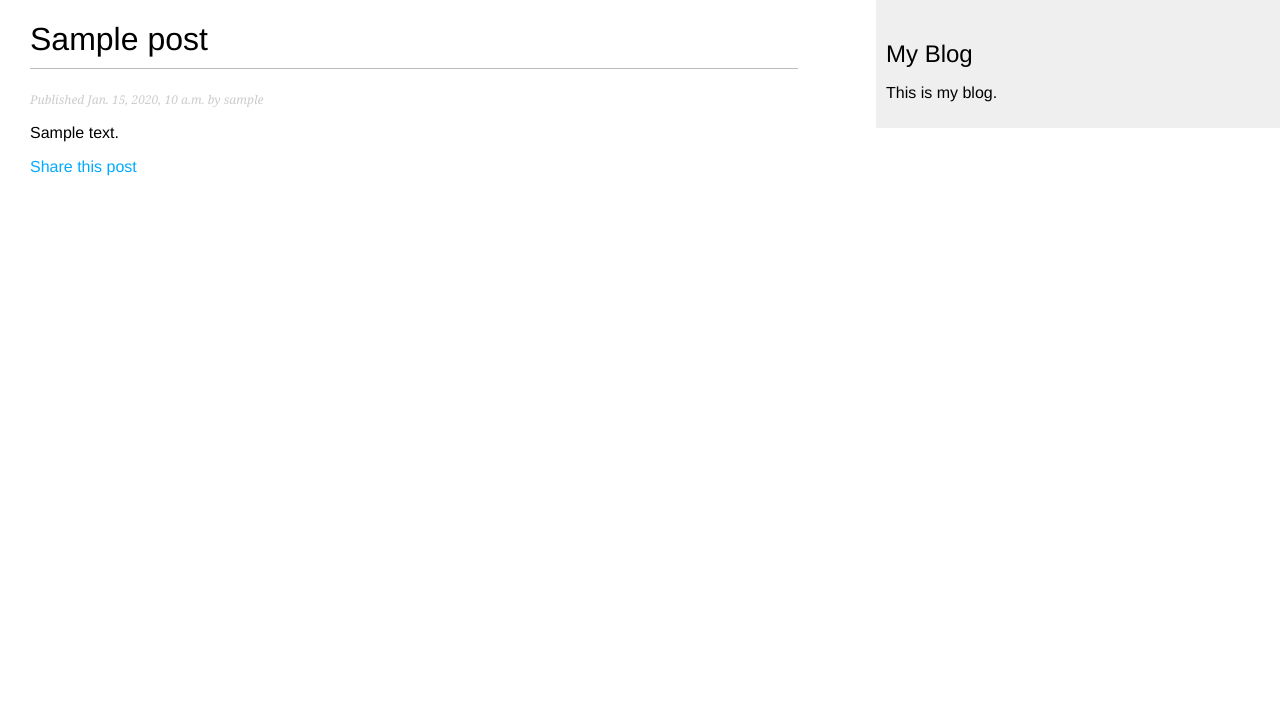
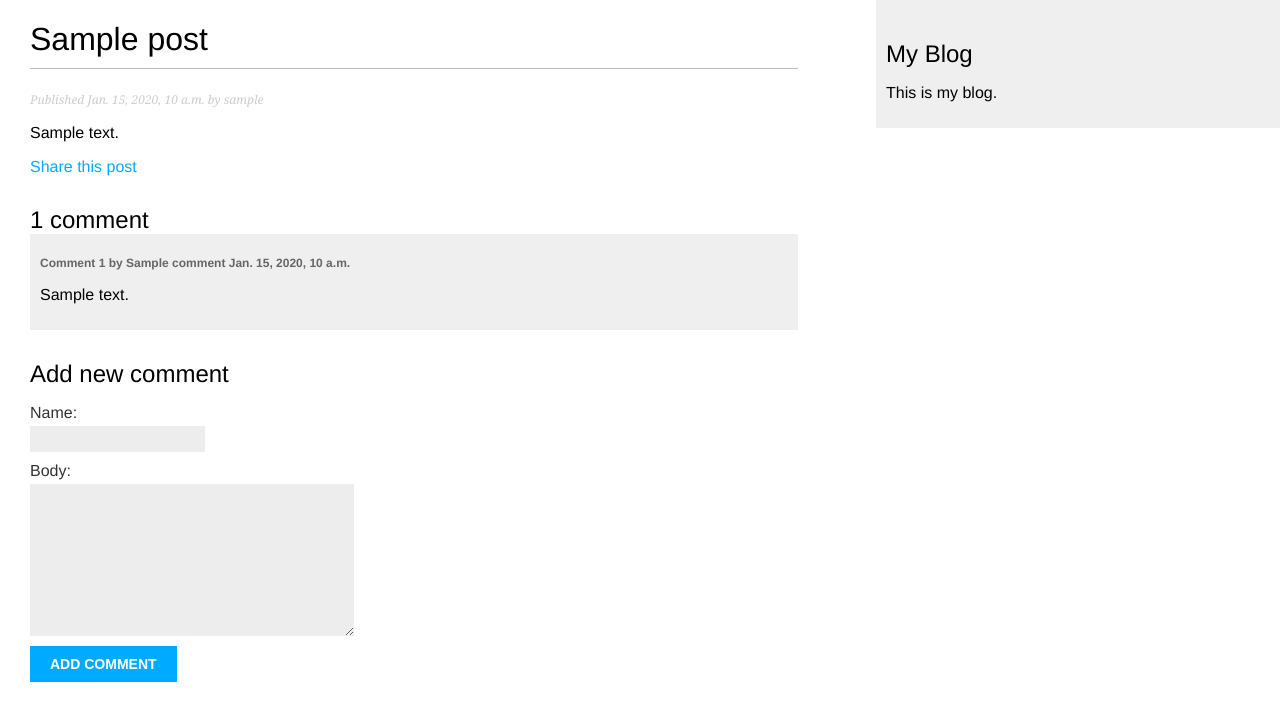
Before and after one commit to stuartelimu/mertz, a Django app: a page that uses blog/templates/blog/post/detail.html in a window 1280 px wide. Shown: the top 721 px of the page. Run offline with Django 3.2, Linux system fonts and the light colour scheme; tables that the repository leaves empty hold one stand-in row (values such as "Sample post").

Commit message:
added comments to post detail page

```diff
--- a/blog/templates/blog/post/detail.html
+++ b/blog/templates/blog/post/detail.html
@@ -8,6 +8,7 @@
   <p class="date">
     Published {{ post.publish }} by {{ post.author }}
   </p>
+
   {{ post.body|linebreaks }}
 
   <p>
@@ -16,4 +17,39 @@
     </a>
   </p>
 
+  {% with comments.count as total_comments %}
+  <h2>
+    {{ total_comments }} comment{{ total_comments|pluralize }}
+  </h2>
+  {% endwith %}
+
+  {% for comment in comments %}
+
+  <div class="comment">
+    <p class="info">
+      Comment {{ forloop.counter }} by {{ comment.name }}
+      {{ comment.created }}
+    </p>
+    {{ comment.body|linebreaks }}
+  </div>
+  {% empty %}
+  <p>There are no comments yet.</p>
+
+  {% endfor %}
+
+  {% if new_comment %}
+
+  <h2>Your Comment has been added.</h2>
+
+  {% else %}
+
+  <h2>Add new comment</h2>
+  <form action="." method="post">
+    {{ comment_form.as_p }}
+    {% csrf_token %}
+    <p><input type="submit" value="Add comment"></p>
+  </form>
+
+  {% endif %}
+
 {% endblock content %}
```
